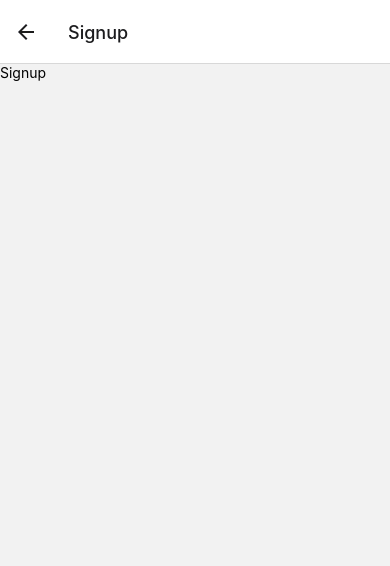
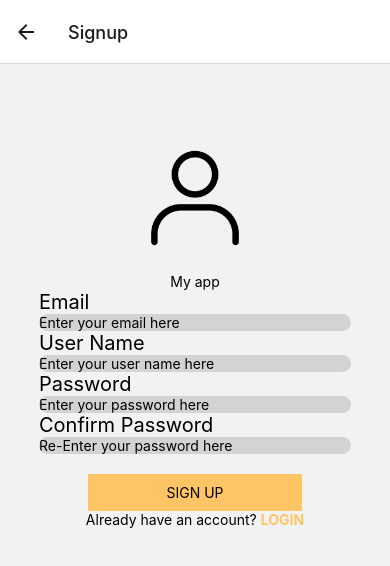
Before and after one commit to nizar-zouaoui/rn, a React Native app: screen /Signup in a window 390 px wide. Shown: the top 566 px of the page. Built offline with nearby package versions, Linux system fonts and the light colour scheme.

Commit message:
set up local auth

```diff
--- a/package.json
+++ b/package.json
@@ -15,6 +15,7 @@
     "@react-navigation/native-stack": "^6.9.26",
     "@react-navigation/stack": "^6.3.29",
     "react": "18.2.0",
+    "react-hook-form": "^7.51.4",
     "react-native": "0.74.1",
     "react-native-gesture-handler": "^2.16.2",
     "react-native-safe-area-context": "^4.10.1",
--- a/src/components/CustomInput/index.tsx
+++ b/src/components/CustomInput/index.tsx
@@ -1,27 +1,63 @@
 import React from 'react';
-import {Text, TextInput, View} from 'react-native';
+import {Text, TextInput, View, TextInputProps} from 'react-native';
 import styles from '../../styles';
-interface ICustomInputProps {
+import {
+  Control,
+  Controller,
+  FieldPath,
+  FieldValues,
+  PathValue,
+  RegisterOptions,
+} from 'react-hook-form';
+
+interface ICustomInputProps<
+  TFieldValues extends FieldValues,
+  TName extends FieldPath<TFieldValues>,
+> extends TextInputProps {
+  isPassword?: boolean;
   label: string;
-  isPassword?: boolean;
+  name: TName;
+  rules?: RegisterOptions<TFieldValues, TName>;
+  control: Control<TFieldValues, TName>;
+  defaultValue?: PathValue<TFieldValues, TName>;
 }
 
-const CustomInput: React.FC<ICustomInputProps> = ({label, isPassword}) => {
-  const [text, onChangeText] = React.useState('');
+const CustomInput = <
+  TFieldValues extends FieldValues,
+  TName extends FieldPath<TFieldValues>,
+>({
+  isPassword,
+  label,
+  name,
+  rules,
+  control,
+  defaultValue,
+  ...rest
+}: ICustomInputProps<TFieldValues, TName>) => {
   return (
+    <Controller
+      control={control}
+      name={name}
+      defaultValue={defaultValue}
+      render={({field: {onChange, value, onBlur}}) => (
         <View style={styles.inputContainer}>
           <View style={styles['width-80']}>
-        <Text style={styles.textStyle}>{label}</Text>
+            {label && <Text style={styles.textStyle}>{label}</Text>}
             <View style={styles.inputContainer}>
               <TextInput
+                {...rest}
+                onChangeText={onChange}
+                value={value}
+                onBlur={onBlur}
                 style={styles.inputStyle}
-            onChangeText={onChangeText}
-            value={text}
                 secureTextEntry={isPassword}
               />
             </View>
           </View>
         </View>
+      )}
+      rules={rules}
+    />
   );
 };
 
--- a/src/components/MainIcon/index.tsx
+++ b/src/components/MainIcon/index.tsx
@@ -7,7 +7,6 @@ interface IMainIconProps extends Omit<ImageProps, 'source'> {
 }
 
 const MainIcon: React.FC<IMainIconProps> = ({source, label, ...rest}) => {
-  console.log(source);
   return (
     <View style={styles.imgContainer}>
       <Image source={source} {...rest} style={styles.img} />
--- /dev/null
+++ b/src/containers/AuthForms/SignIn/index.tsx
@@ -0,0 +1,81 @@
+import React from 'react';
+import {View} from 'react-native';
+import MainIcon from '../../../components/MainIcon';
+import styles from '../../../styles';
+import AuthSwitch from '../../../components/AuthSwitch';
+import CustomButton from '../../../components/CustomButton';
+import CustomInput from '../../../components/CustomInput';
+import {useNavigation} from '@react-navigation/native';
+import {ScreenProps} from '../../../navigation/screenTypes';
+import {FormProvider, useForm} from 'react-hook-form';
+import useAuthHooks from '../../../contexts/Auth/useAuthHooks';
+
+type SignInFormType = {
+  email: string;
+  password: string;
+};
+
+const SignInForm = () => {
+  const navigation = useNavigation<ScreenProps['navigation']>();
+  const {login} = useAuthHooks();
+  const onPress = () => {
+    navigation.navigate('Signup', {});
+  };
+
+  const formMethods = useForm<SignInFormType>();
+
+  const onSubmit = (data: SignInFormType) => {
+    login(data);
+  };
+
+  return (
+    <View>
+      <MainIcon
+        source={require('../../../assets/main.png')}
+        label="My app"
+        style={styles.img}
+      />
+
+      <FormProvider {...formMethods}>
+        <CustomInput
+          {...formMethods}
+          control={formMethods.control}
+          label="Email"
+          placeholder="Enter your email here"
+          name="email"
+          rules={{
+            required: {
+              value: true,
+              message: 'Field is required!',
+            },
+          }}
+        />
+        <CustomInput
+          {...formMethods}
+          control={formMethods.control}
+          label="Password"
+          placeholder="Enter your password here"
+          name="password"
+          isPassword
+          rules={{
+            required: {
+              value: true,
+              message: 'Field is required!a',
+            },
+          }}
+        />
+        <CustomButton
+          onPress={formMethods.handleSubmit(onSubmit)}
+          label="SIGN IN"
+        />
+      </FormProvider>
+      <AuthSwitch
+        onPress={onPress}
+        message="Don't have an account? "
+        btnLabel="SIGN UP"
+      />
+    </View>
+  );
+};
+
+export default SignInForm;
--- /dev/null
+++ b/src/containers/AuthForms/SignUp/index.tsx
@@ -0,0 +1,115 @@
+import React from 'react';
+import {View} from 'react-native';
+import MainIcon from '../../../components/MainIcon';
+import styles from '../../../styles';
+import AuthSwitch from '../../../components/AuthSwitch';
+import CustomButton from '../../../components/CustomButton';
+import CustomInput from '../../../components/CustomInput';
+import {useNavigation} from '@react-navigation/native';
+import {ScreenProps} from '../../../navigation/screenTypes';
+import {FormProvider, useForm} from 'react-hook-form';
+import useAuthHooks from '../../../contexts/Auth/useAuthHooks';
+
+type SignUpFormType = {
+  email: string;
+  userName: string;
+  password: string;
+  passwordConfirmation: string;
+};
+
+const SignUpForm = () => {
+  const navigation = useNavigation<ScreenProps['navigation']>();
+  const onPress = () => {
+    navigation.navigate('Login', {});
+  };
+
+  const formMethods = useForm<SignUpFormType>();
+  const {signUp} = useAuthHooks();
+  const onSubmit = (data: SignUpFormType) => {
+    if (data.password === data.passwordConfirmation) {
+      signUp({
+        email: data.email,
+        password: data.password,
+        userName: data.userName,
+      });
+    }
+  };
+
+  return (
+    <View>
+      <MainIcon
+        source={require('../../../assets/icon.png')}
+        label="My app"
+        style={styles.img}
+      />
+
+      <FormProvider {...formMethods}>
+        <CustomInput
+          {...formMethods}
+          control={formMethods.control}
+          label="Email"
+          placeholder="Enter your email here"
+          name="email"
+          rules={{
+            required: {
+              value: true,
+              message: 'Field is required!',
+            },
+          }}
+        />
+        <CustomInput
+          {...formMethods}
+          control={formMethods.control}
+          label="User Name"
+          placeholder="Enter your user name here"
+          name="userName"
+          rules={{
+            required: {
+              value: true,
+              message: 'Field is required!',
+            },
+          }}
+        />
+        <CustomInput
+          {...formMethods}
+          control={formMethods.control}
+          label="Password"
+          placeholder="Enter your password here"
+          name="password"
+          isPassword
+          rules={{
+            required: {
+              value: true,
+              message: 'Field is required!a',
+            },
+          }}
+        />
+        <CustomInput
+          {...formMethods}
+          control={formMethods.control}
+          label="Confirm Password"
+          placeholder="Re-Enter your password here"
+          name="passwordConfirmation"
+          isPassword
+          rules={{
+            required: {
+              value: true,
+              message: 'Field is required!a',
+            },
+          }}
+        />
+        <CustomButton
+          onPress={formMethods.handleSubmit(onSubmit)}
+          label="SIGN UP"
+        />
+      </FormProvider>
+      <AuthSwitch
+        onPress={onPress}
+        message="Already have an account? "
+        btnLabel="LOGIN"
+      />
+    </View>
+  );
+};
+
+export default SignUpForm;
--- /dev/null
+++ b/src/contexts/Auth/useAuthHooks.ts
@@ -0,0 +1,38 @@
+import {useContext} from 'react';
+import AuthContext, {UserData} from '.';
+
+const rootUser = {
+  email: 'email@example.com',
+  userName: 'user',
+  password: 'password',
+};
+
+const users: UserData[] = [rootUser];
+const useAuthHooks = () => {
+  const {setIsAuthenticated, setUser} = useContext(AuthContext);
+  const login = ({email, password}: {email: string; password: string}) => {
+    const existingUser = users.find(us => us.email === email);
+    if (
+      existingUser &&
+      existingUser.email === email &&
+      existingUser.password === password
+    ) {
+      setIsAuthenticated(true);
+      return setUser(existingUser);
+    }
+  };
+  const signUp = (newUser: UserData) => {
+    const existingUser = users.find(us => us.email === newUser.email);
+    if (!existingUser) {
+      setIsAuthenticated(true);
+      return setUser(newUser);
+    }
+  };
+  const logout = () => {
+    setIsAuthenticated(false);
+    setUser(null);
+  };
+  return {login, signUp, logout};
+};
+
+export default useAuthHooks;
--- /dev/null
+++ b/src/screens/Home/index.tsx
@@ -0,0 +1,20 @@
+import React, {useContext} from 'react';
+import {Text, View} from 'react-native';
+import AuthContext from '../../contexts/Auth';
+import CustomButton from '../../components/CustomButton';
+import useAuthHooks from '../../contexts/Auth/useAuthHooks';
+
+const Home: React.FC = () => {
+  const {user} = useContext(AuthContext);
+  const {logout} = useAuthHooks();
+  return (
+    <View>
+      <Text>Home</Text>
+      <Text>email: {user?.email}</Text>
+      <Text>user name: {user?.userName}</Text>
+      <CustomButton onPress={logout} label="LOG OUT" />
+    </View>
+  );
+};
+
+export default Home;
--- a/src/screens/Signup/index.tsx
+++ b/src/screens/Signup/index.tsx
@@ -1,11 +1,12 @@
 import React from 'react';
-import {Text, View} from 'react-native';
+import {SafeAreaView} from 'react-native-safe-area-context';
+import SignUpForm from '../../containers/AuthForms/SignUp';
 
 const Signup: React.FC = () => {
   return (
-    <View>
-      <Text>Signup</Text>
-    </View>
+    <SafeAreaView>
+      <SignUpForm />
+    </SafeAreaView>
   );
 };
 
--- a/src/stacks/Home.tsx
+++ b/src/stacks/Home.tsx
@@ -1,9 +1,7 @@
 import {createNativeStackNavigator} from '@react-navigation/native-stack';
 import React from 'react';
-import {Text} from 'react-native';
+import Home from '../screens/Home';
 const Stack = createNativeStackNavigator();
-
-const Home = () => <Text>Authenticated</Text>;
 
 const HomeStack = () => {
   return (
--- a/src/stacks/index.tsx
+++ b/src/stacks/index.tsx
@@ -4,8 +4,7 @@ import AuthContext from '../contexts/Auth';
 import HomeStack from './Home';
 
 const Stacks = () => {
-  const {isAuthenticated, user} = useContext(AuthContext);
-  console.log(user);
+  const {isAuthenticated} = useContext(AuthContext);
   return !isAuthenticated ? <AuthStack /> : <HomeStack />;
 };
 
```
Also changed, not shown: src/contexts/Auth/index.tsx (+18 -19 lines), src/screens/SignIn/index.tsx (+4 -34 lines), 1 other file (tests, documents, lock files or other folders). Lines whose indentation alone changed are shown as unchanged.
